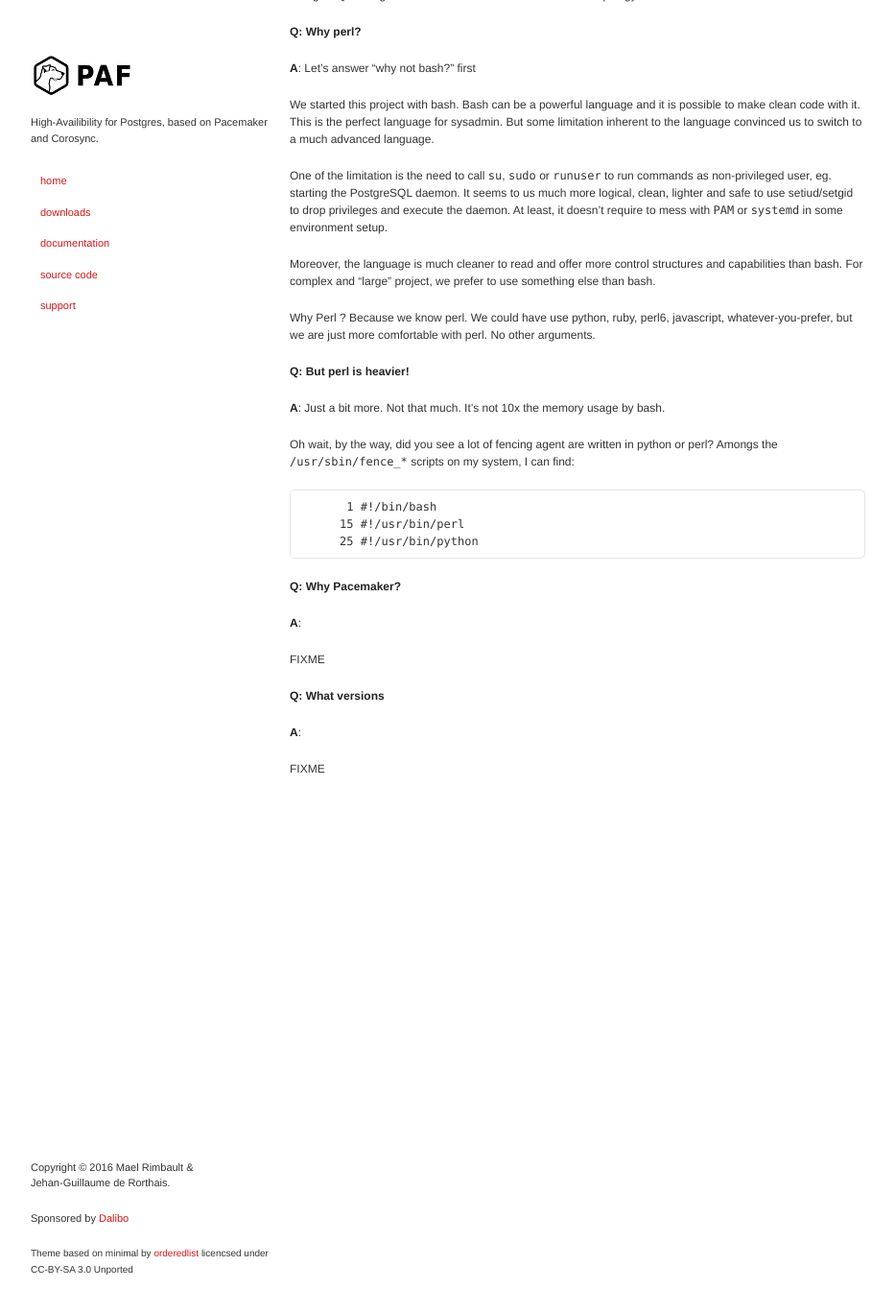
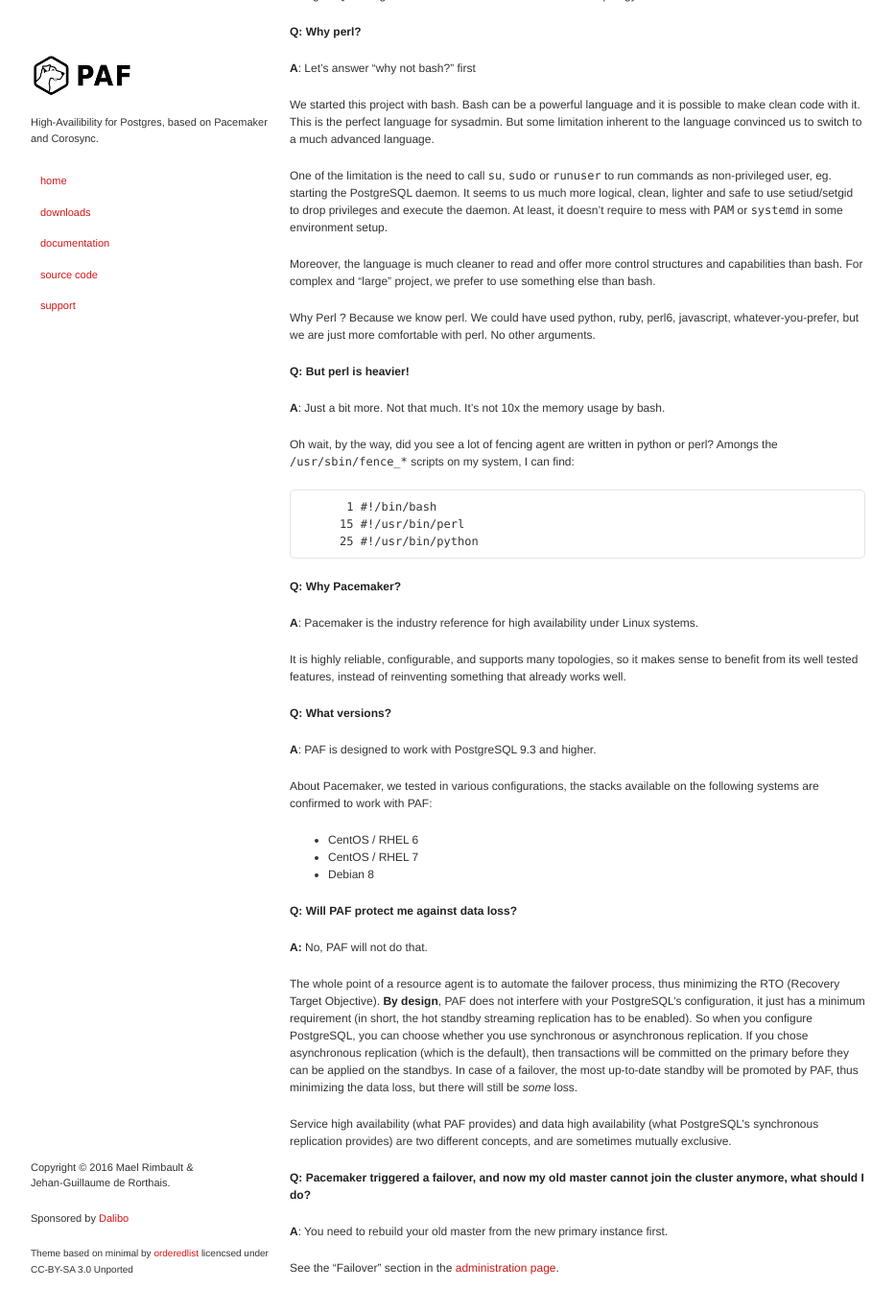
Before and after one commit to ClusterLabs/PAF, a Jekyll site: the page built from FAQ.md, in a window 1280 px wide and 1400 px high, scrolled down 470 px. Shown: the top 1368 px of the window at 96% size, without its empty margins (173-1106 px from the left). Built offline with Jekyll 4.4.1, drawn with Linux system fonts in a browser that asks for light colours; some of the changed text lies outside the part shown.

Commit message:
Update FAQ

```diff
--- a/FAQ.md
+++ b/FAQ.md
@@ -7,7 +7,7 @@ title: PostgreSQL Automatic Failover - FAQ
 
 __Q: Why a new resource agent for PostgreSQL?__
 
-__A__: The `resource-agents` project already have a PostgreSQL agent. This
+__A__: The `resource-agents` project already has a PostgreSQL agent. This
 agent supports stateless and multi-state setup of your PostgreSQL cluster,
 which make its code large and complex and make it a bit confusing and complicated
 to setup, with 32 parameters.
@@ -49,7 +49,7 @@ Moreover, the language is much cleaner to read and offer more control structures
 and capabilities than bash. For complex and "large" project, we prefer to use
 something else than bash.
 
-Why Perl ? Because we know perl. We could have use python, ruby, perl6,
+Why Perl ? Because we know perl. We could have used python, ruby, perl6,
 javascript, whatever-you-prefer, but we are just more comfortable with perl. No
 other arguments.
 
@@ -69,12 +69,50 @@ perl? Amongs the `/usr/sbin/fence_*` scripts on my system, I can find:
 
 __Q: Why Pacemaker?__
 
-__A__:
+__A__: Pacemaker is the industry reference for high availability under Linux
+systems.
 
-FIXME
+It is highly reliable, configurable, and supports many topologies, so it makes
+sense to benefit from its well tested features, instead of reinventing
+something that already works well.
 
-__Q: What versions__
 
-__A__:
+__Q: What versions?__
 
-FIXME
+__A__: PAF is designed to work with PostgreSQL 9.3 and higher.
+
+About Pacemaker, we tested in various configurations, the stacks available
+on the following systems are confirmed to work with PAF:
+
+  * CentOS / RHEL 6
+  * CentOS / RHEL 7
+  * Debian 8
+
+
+__Q: Will PAF protect me against data loss?__
+
+__A:__ No, PAF will not do that.
+
+The whole point of a resource agent is to automate the failover process, thus
+minimizing the RTO (Recovery Target Objective).
+__By design__, PAF does not interfere with your PostgreSQL's configuration, it
+just has a minimum requirement (in short, the hot standby streaming replication
+has to be enabled).
+So when you configure PostgreSQL, you can choose whether you use synchronous or
+asynchronous replication.
+If you chose asynchronous replication (which is the default), then transactions
+will be committed on the primary before they can be applied on the standbys.
+In case of a failover, the most up-to-date standby will be promoted by PAF,
+thus minimizing the data loss, but there will still be _some_ loss.
+
+Service high availability (what PAF provides) and data high availability (what
+PostgreSQL's synchronous replication provides) are two different concepts, and
+are sometimes mutually exclusive.
+
+
+__Q: Pacemaker triggered a failover, and now my old master cannot join the
+cluster anymore, what should I do?__
+
+__A__: You need to rebuild your old master from the new primary instance first.
+
+See the "Failover" section in the [administration page]().
```
